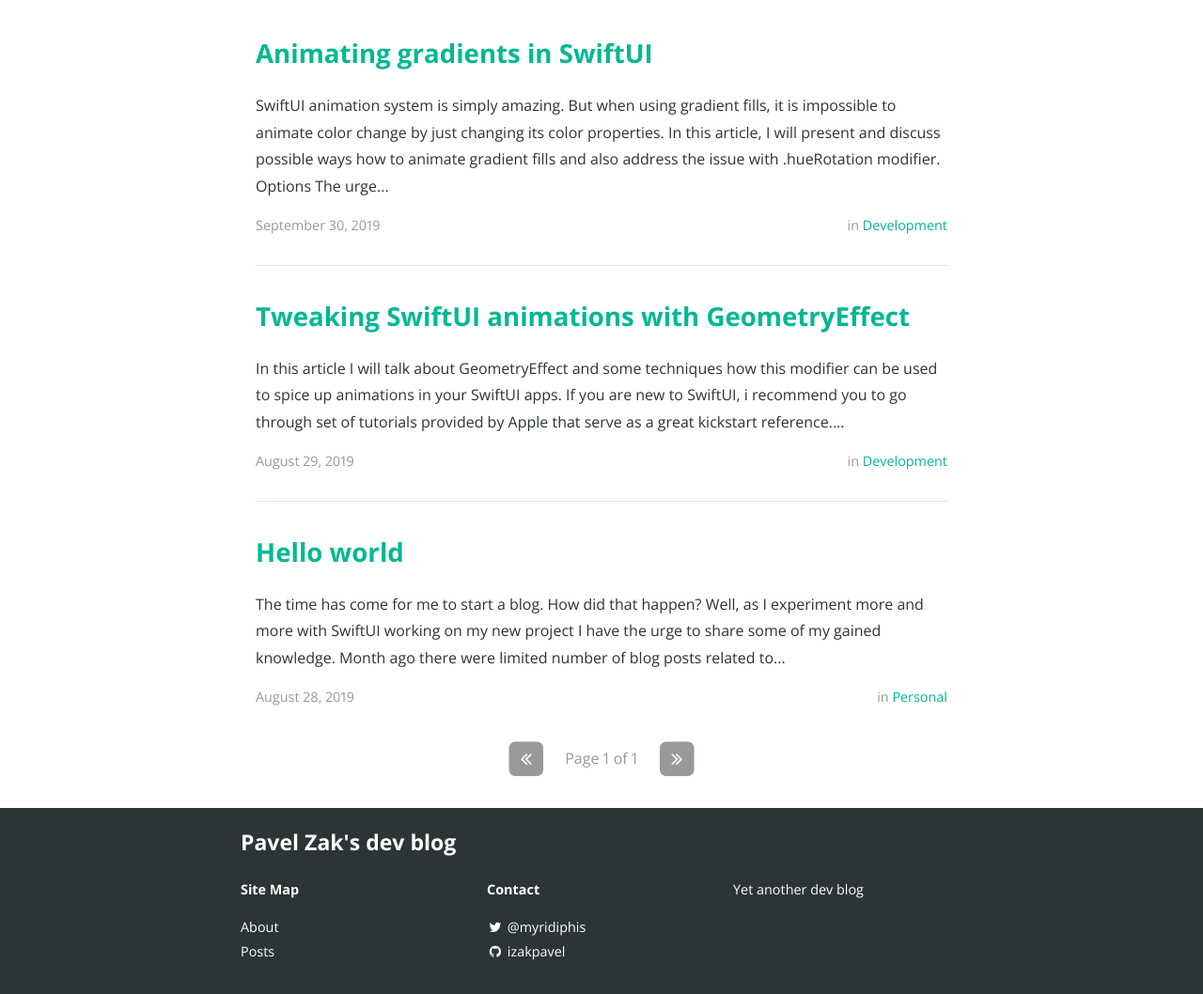
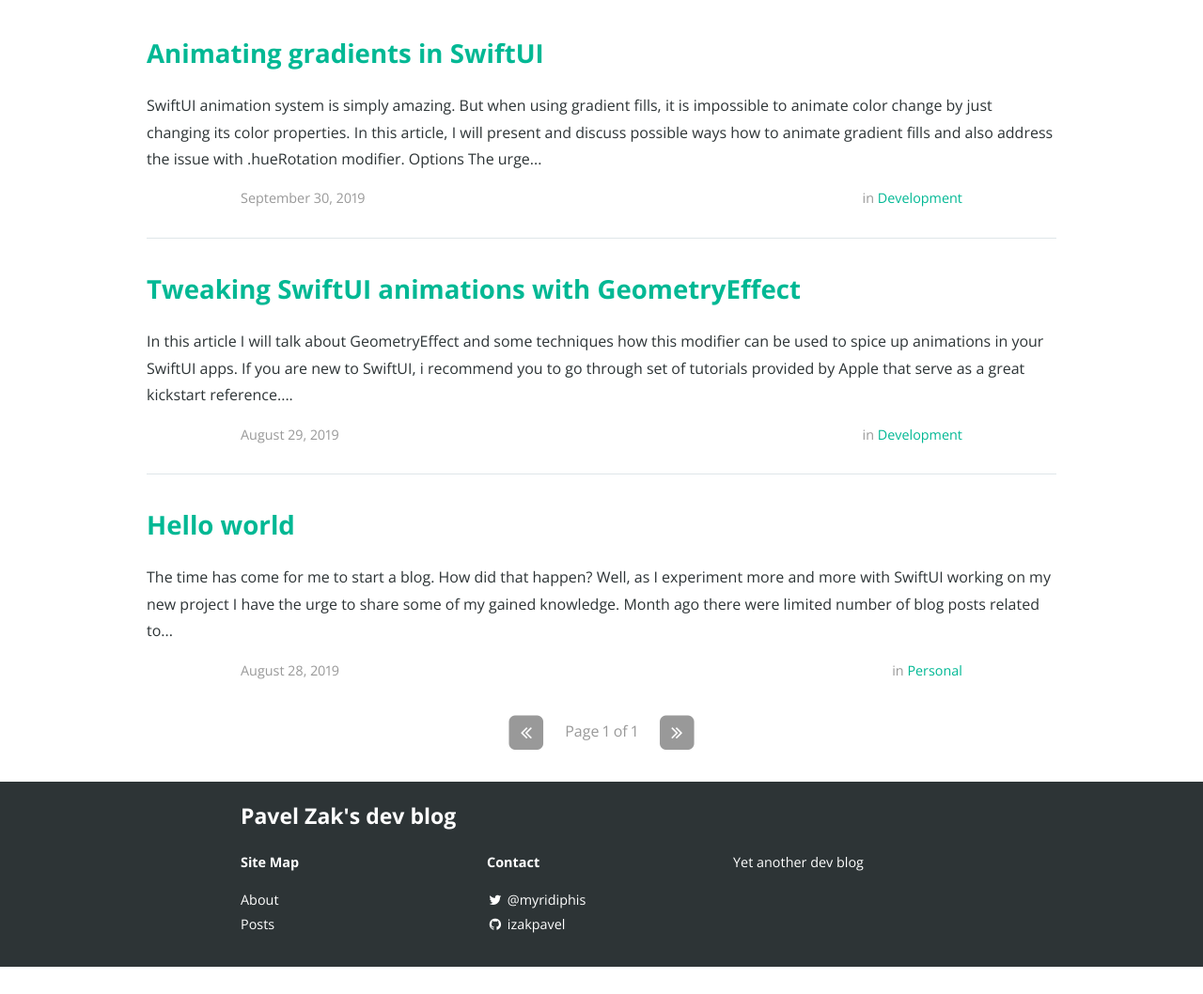
Before and after one commit to izakpavel/izakpavel.github.io, a Jekyll site: the page built from index.html, in a window 1280 px wide. Shown: the part 503-1561 px from the top of the page at 94% size. Built offline with Jekyll 4.4.1, drawn with Linux system fonts in a browser that asks for light colours; nearby versions of some CDN libraries; the list of posts is cut into pages by our own code; after the commit the page ends 1532 px from its top, so only the background shows below that.

Commit message:
finished

```diff
--- a/_posts/2019-09-25-hue-rotation-effect.markdown
+++ b/_posts/2019-09-30-animating-gradients-swiftui.markdown
@@ -5,7 +5,7 @@
 author: Pavel Zak
 categories: development
 tags:	swiftUI hueRotation animation iosDev gradient
-cover:  "/assets/posts/geometryEffectCover.jpg"
+cover:  "/assets/posts/animatingGradientCover.jpg"
 ---
 
 [SwiftUI] animation system is simply amazing. But when using gradient fills, it is impossible to animate color change by just changing its color properties. In this article, I will present and discuss possible ways how to animate gradient fills and also address the issue with `.hueRotation` modifier.
--- a/_sass/_layout.scss
+++ b/_sass/_layout.scss
@@ -197,7 +197,7 @@
 */
 .page-content {
 	.wrapper {
-		@include outer-container;
+		@include outer-container (1000px);
 		padding: 1em;
 	}
 	/*
```
Also changed, not shown: assets/posts/animatingGradientCover.jpg (added).
